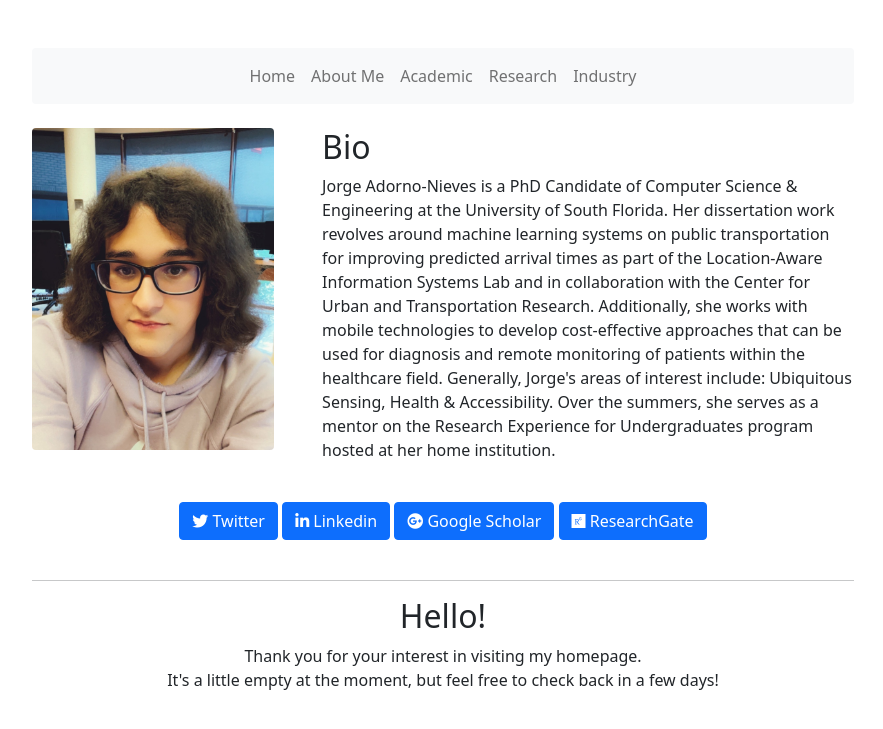
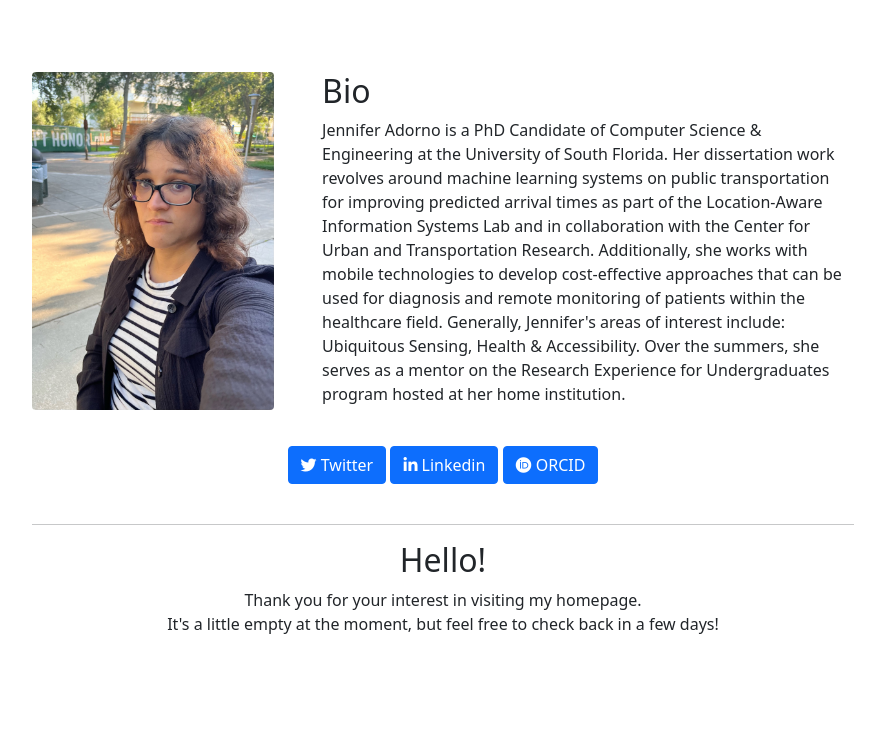
Before and after one commit to jadorno/site-jennifer, a Jekyll site: the page built from index.html, in a window 1280 px wide. Shown: the top 729 px of the page, without its empty margins (197-1080 px from the left). Built offline with Jekyll 4.4.1, drawn with Linux system fonts in a browser that asks for light colours.

Commit message:
minimum-viable-product

```diff
--- a/_config.yml
+++ b/_config.yml
@@ -1,19 +1,3 @@
 host: 0.0.0.0
-destination: /usr/src/build
+destination: /workspaces/me-adorno-jennifer/build
 keep_files: [archive]
-collections:
-  officers:
-    order:
-      - howard-bryant.md
-      - orourke-timothy.md
-      - achor-brittany.md
-      - shorten-danielle.md
-      - roth-maddie.md
-      - lozito-joseph.md
-      - leilani-kayla.md
-      - borges-samantha.md
-      - taylor-nathaniel.md
-      - adorno-jorge.md
-      - anzalone-patricia.md
-      - diaz-steven.md
-      - collins-bill.md
--- /dev/null
+++ b/_layouts/template3.html
@@ -0,0 +1,38 @@
+<!doctype html>
+<html lang="en">
+  <head>
+    <meta charset="utf-8">
+    <meta name="viewport" content="width=device-width, initial-scale=1">
+
+    <link rel="icon" href="/assets/img/favicon.ico">
+    <title>{{ page.title }}</title>
+    <link href="/assets/css/bootstrap.min.css" rel="stylesheet">
+    <link href="https://cdnjs.cloudflare.com/ajax/libs/font-awesome/5.15.3/css/fontawesome.min.css" rel="stylesheet">
+    <link href="https://cdnjs.cloudflare.com/ajax/libs/font-awesome/5.15.3/css/brands.min.css" rel="stylesheet">
+
+    <!-- Global site tag (gtag.js) - Google Analytics -->
+    <script async src="https://www.googletagmanager.com/gtag/js?id=UA-9996416-8"></script>
+    <script>
+      window.dataLayer = window.dataLayer || [];
+      function gtag(){dataLayer.push(arguments);}
+      gtag('js', new Date());
+
+      gtag('config', 'UA-9996416-8');
+    </script>
+
+  </head>
+  <body>
+
+    <div class="col-lg-8 mx-auto p-3 py-md-5">
+
+      <div class="py-4">
+        {{ content }}
+      </div>
+
+    </div>
+
+    <script src="/assets/js/jquery-3.6.0.min.js"></script>
+    <script src="/assets/js/bootstrap.bundle.min.js"></script>
+
+  </body>
+</html>
--- a/index.html
+++ b/index.html
@@ -12,7 +12,7 @@ title: Home
 
       <div class="col-md-8">
         <h2>Bio</h2>
-        <p>Jorge Adorno-Nieves is a PhD Candidate of Computer Science & Engineering at the University of South Florida. Her dissertation work revolves around machine learning systems on public transportation for improving predicted arrival times as part of the Location-Aware Information Systems Lab and in collaboration with the Center for Urban and Transportation Research. Additionally, she works with mobile technologies to develop cost-effective approaches that can be used for diagnosis and remote monitoring of patients within the healthcare field. Generally, Jorge's areas of interest include: Ubiquitous Sensing, Health & Accessibility. Over the summers, she serves as a mentor on the Research Experience for Undergraduates program hosted at her home institution.</p>
+        <p>Jennifer Adorno is a PhD Candidate of Computer Science & Engineering at the University of South Florida. Her dissertation work revolves around machine learning systems on public transportation for improving predicted arrival times as part of the Location-Aware Information Systems Lab and in collaboration with the Center for Urban and Transportation Research. Additionally, she works with mobile technologies to develop cost-effective approaches that can be used for diagnosis and remote monitoring of patients within the healthcare field. Generally, Jennifer's areas of interest include: Ubiquitous Sensing, Health & Accessibility. Over the summers, she serves as a mentor on the Research Experience for Undergraduates program hosted at her home institution.</p>
 
       </div>
     </div>
@@ -21,11 +21,9 @@ title: Home
 
       <a class="btn btn-primary" href="https://twitter.com/jadorno" role="button"><i class="fab fa-twitter"></i> Twitter </a>
 
-      <a class="btn btn-primary" href="https://www.linkedin.com/in/jorgeadorno/" role="button"><i class="fab fa-linkedin-in"></i> Linkedin</a>
+      <a class="btn btn-primary" href="https://www.linkedin.com/in/jenniferadorno/" role="button"><i class="fab fa-linkedin-in"></i> Linkedin</a>
 
-      <a class="btn btn-primary" href="https://scholar.google.com/citations?view_op=list_works&hl=en&user=9AZVy5MAAAAJ&gmla=AJsN-F4UpZ_XX4DvmemgRcYu6mczgXaKd__7WNKWxKO-p0u8iR3g8exY3_Rd2FXNRbw2-zKTNs3Tm-Fdgw3MKZAU7kGisOsg-9aYZvNt9LTlPk4o16NwkRE" role="button"><i class="fab fa-google-plus"></i>  Google Scholar</a>
-
-      <a class="btn btn-primary" href="https://www.researchgate.net/profile/Jorge-Adorno-Nieves" role="button"><i class="fab fa-researchgate"></i>  ResearchGate</a>
+      <a class="btn btn-primary" href="https://orcid.org/0000-0002-6511-694X" role="button"><i class="fab fa-orcid"></i>  ORCID</a>
 
     </div>
 
```
Also changed, not shown: other parts of index.html (+1 -1 lines), assets/img/profile.bk1.jpeg (added), assets/img/profile.jpeg, 1 other file.
